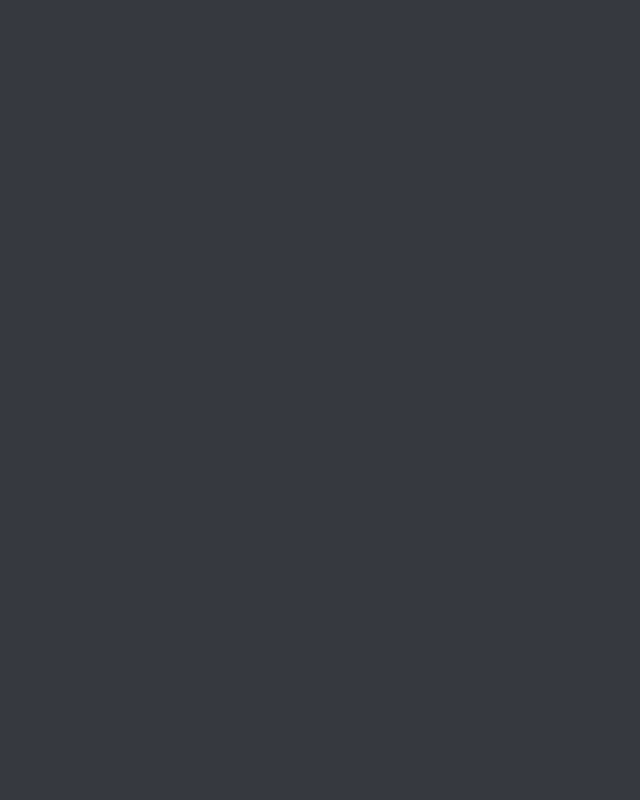
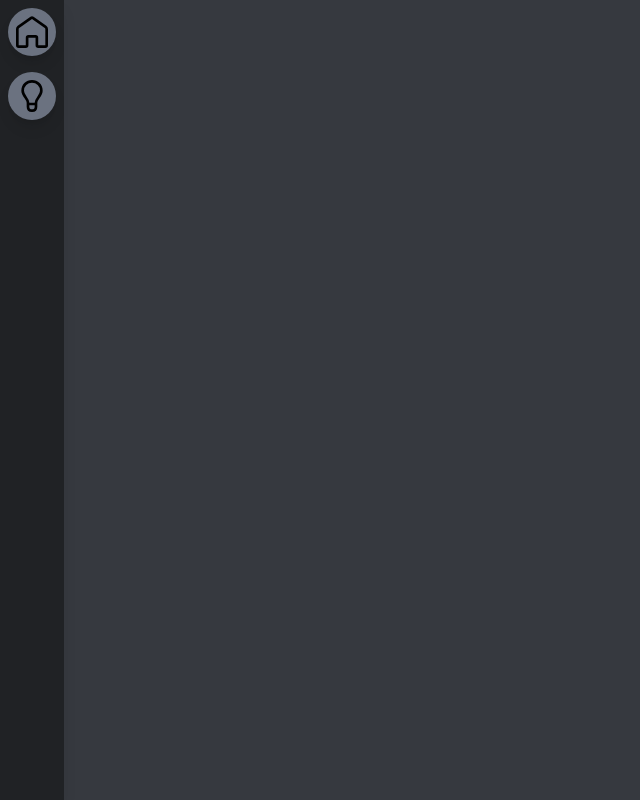
Before and after one commit to baguiar428/Phase_3-Project, a React (Create React App) app: page /stats in a window 1280 px wide. Before the commit this address had no page. Shown: the whole page, without its empty margins (0-640 px from the left). Built offline with nearby package versions, Linux system fonts and the light colour scheme.

Commit message:
Added Stats Component, routes and navs

```diff
--- a/src/App.jsx
+++ b/src/App.jsx
@@ -10,6 +10,7 @@ import Leaderboard from './components/Leaderboard';
 import Battle from './components/Battle';
 import Victory from './components/Victory';
 import Defeat from './components/Defeat';
+import Stats from './components/Stats';
 
 function App() {
   return (
@@ -25,6 +26,7 @@ function App() {
         <Route path='/victory' element={<Victory/>}/>
         <Route path='/defeat' element={<Defeat/>}/>
         <Route path='/' element={<Home/>}/>
+        <Route path='/stats' element={<Stats/>}/>
       </Routes>
     </div>
 
--- a/src/components/Maps.jsx
+++ b/src/components/Maps.jsx
@@ -1,58 +1,86 @@
-import React, {useEffect, useState} from 'react'
-import {useLocation, useNavigate} from 'react-router-dom'
-import { GrHomeRounded } from "react-icons/gr";
-import SideBarIcon from "./SideBarIconHome";
+import React, { useEffect, useState } from "react";
+import { useLocation, useNavigate } from "react-router-dom";
+import { GrHomeRounded, GrInfo, GrTime } from "react-icons/gr";
+import SideBarIconHome from "./SideBarIconHome";
+import SideBarIconAbout from "./SideBarIconAbout";
+import SideBarIconStats from "./SideBarIconStats";
 
 //use location.state.hero to grab hero info
-function Maps(){
-    const location = useLocation()
-    const navigate = useNavigate()
-    const [mapData, setMapData] = useState()
+function Maps() {
+  const location = useLocation();
+  const navigate = useNavigate();
+  const [mapData, setMapData] = useState();
 
   function home() {
     navigate("/");
   }
 
+  function about() {
+    navigate("/about");
+  }
+
+  function stats() {
+    navigate("/stats");
+  }
+
   //fetch map data
   useEffect(() => {
-        fetch('http://localhost:9292/maps')
-        .then(resp => resp.json())
-        .then(data => setMapData(data))
-    },[])
-
+    fetch("http://localhost:9292/maps")
+      .then((resp) => resp.json())
+      .then((data) => setMapData(data));
+  }, []);
 
   //mapData isnt populated at first, so need to setup a ternary to check and map only after fetch has happened
   //interpolate img route
-    const allMaps = mapData ? mapData.map((environment)=>
+  const allMaps = mapData
+    ? mapData.map((environment) => (
         <div
           className="w-full bg-black opacity-75 rounded-xl text-white text-center my-4 transform transition duration-500 hover:scale-110 m-5 "
-    onClick={()=>navigate(`/maps/${environment.id}`, {state: {hero: location.state.hero}})}
+          onClick={() =>
+            navigate(`/maps/${environment.id}`, {
+              state: { hero: location.state.hero },
+            })
+          }
         >
           <span>{environment.name}</span>
 
-            <img className= "h-full w-full object-cover object-center rounded-xl inset-0 hover:-bottom-4" src={require(`../assets/images/${environment.image_URL}.png`)} alt={environment.name}/>
+          <img
+            className="h-full w-full object-cover object-center rounded-xl inset-0 hover:-bottom-4"
+            src={require(`../assets/images/${environment.image_URL}.png`)}
+            alt={environment.name}
+          />
         </div>
-        ) : null
+      ))
+    : null;
 
-
-
-    return(
+  return (
     <>
-        <div className="fixed top-0 left-0 h-screen w-16 m-0
+      <div
+        className="fixed top-0 left-0 h-screen w-16 m-0
         flex flex-col
-        bg-gray-900 shadow-lg">
+        bg-gray-900 shadow-lg"
+      >
         <div onClick={home}>
-        <SideBarIcon icon={<GrHomeRounded size="32" />} />
+          <SideBarIconHome icon={<GrHomeRounded size="32" />} />
+        </div>
+        <div onClick={about}>
+          <SideBarIconAbout onClick={about} icon={<GrInfo size="32" />} />
+        </div>
+        <div onClick={stats}>
+          <SideBarIconStats onClick={stats} icon={<GrTime size="32" />} />
         </div>
       </div>
       <div className="font-retro">
-            <h1 className="text-3xl text-white text-center">CHOOSE YOUR ADVENTURE!</h1>
+        <h1 className="text-3xl text-white text-center">
+          CHOOSE YOUR ADVENTURE!
+        </h1>
         <br></br>
-            <div className="container mx-auto grid grid-cols-3 grid-rows-2 gap-5 w-1/2 h-1/3">{allMaps}</div>
+        <div className="container mx-auto grid grid-cols-3 grid-rows-2 gap-5 w-1/2 h-1/3">
+          {allMaps}
+        </div>
       </div>
     </>
-    )
-
+  );
 }
 
-export default Maps
+export default Maps;
--- /dev/null
+++ b/src/components/SideBarIconStats.jsx
@@ -0,0 +1,13 @@
+import React from "react";
+
+function SideBarIconStats({ icon, text = "Stats" }) {
+  return (
+    <div className="sidebar-icon group">
+      {icon}
+
+      <span class="sidebar-tooltip group-hover:scale-100">{text}</span>
+    </div>
+  );
+}
+
+export default SideBarIconStats;
--- /dev/null
+++ b/src/components/Stats.jsx
@@ -0,0 +1,34 @@
+import React from "react";
+import { useNavigate } from "react-router-dom";
+import { GrHomeRounded, GrInfo, GrTime } from "react-icons/gr";
+import SideBarIconHome from "./SideBarIconHome";
+import SideBarIconAbout from "./SideBarIconAbout";
+
+function Stats() {
+  const navigate = useNavigate();
+
+  function home() {
+    navigate("/");
+  }
+
+  function about() {
+    navigate("/about");
+  }
+
+  return (
+    <div
+      className="fixed top-0 left-0 h-screen w-16 m-0
+        flex flex-col
+        bg-gray-900 shadow-lg"
+    >
+      <div onClick={home}>
+        <SideBarIconHome icon={<GrHomeRounded size="32" />} />
+      </div>
+      <div onClick={about}>
+        <SideBarIconAbout onClick={about} icon={<GrInfo size="32" />} />
+      </div>
+    </div>
+  );
+}
+
+export default Stats;
```
Lines whose indentation alone changed are shown as unchanged.
